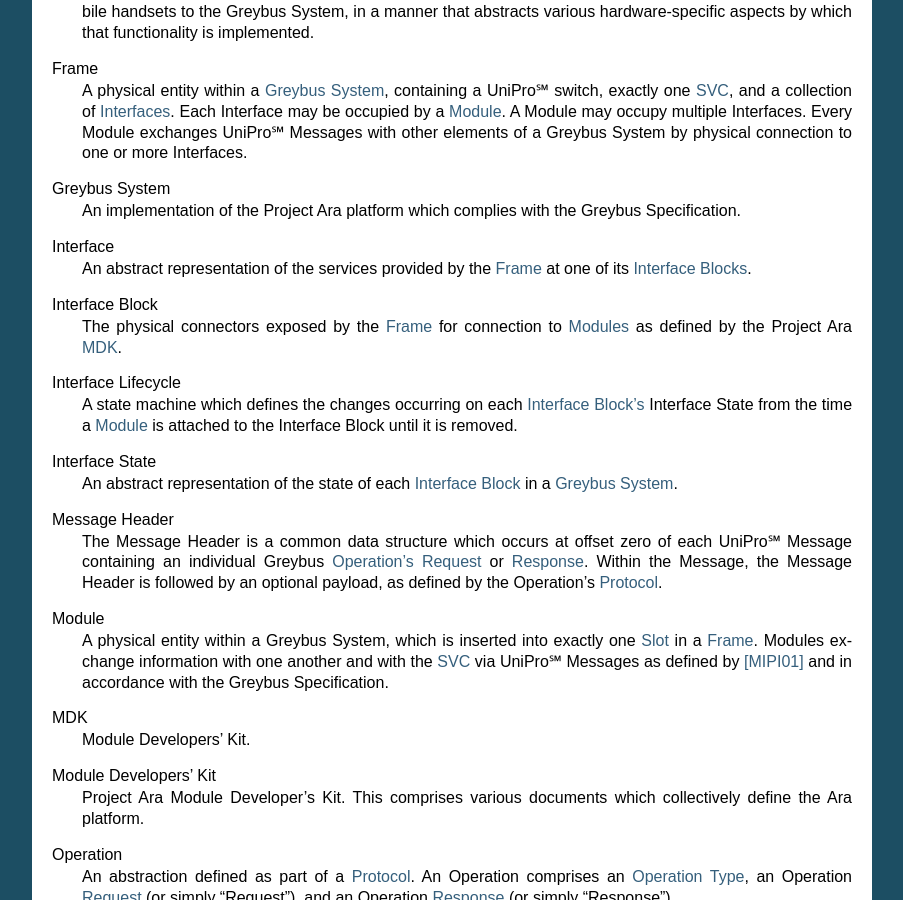
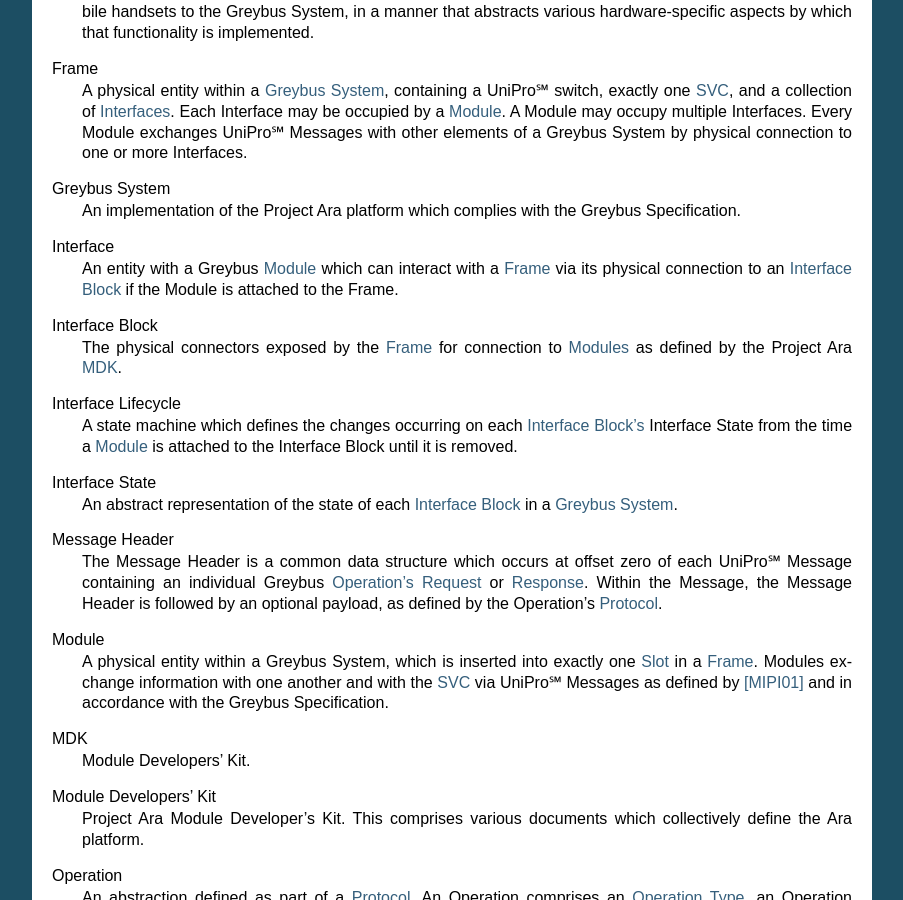
Before and after one commit to projectara/greybus-spec, a Sphinx documentation site: the page built from source/glossary.rst, in a window 1280 px wide and 900 px high, scrolled down 928 px. Shown: the whole window, without its empty margins (198-1101 px from the left). Built offline with Sphinx 7.4.7, drawn with Linux system fonts in a browser that asks for light colours; pages that are not in the unit, such as notebooks, are missing from menus.

Commit message:
SW-4379: glossary: move "Interface" from Frame to Module
"Interface Block" has previously moved to live on the Frame instead of
the Module.

Now, move the location of the "Interface" from the Frame to the Module.

The AP enumerates Greybus Modules by communicating with the Interfaces
attached to each Interface Block -- the Interface is "inside" the
Module.

Additionally, the Bundles implemented by a Module, which represent
devices inside the Module, are children of the Interface, so it really
doesn't make sense to represent the Interface as part of the Frame.

Signed-off-by: Marti Bolivar <mbolivar@leaflabs.com>
Signed-off-by: Greg Kroah-Hartman <gregkh@google.com>

```diff
--- a/source/glossary.rst
+++ b/source/glossary.rst
@@ -105,9 +105,10 @@
 .. _glossary-interface:
 
 Interface
-    An abstract representation of the services provided by the
-    :ref:`Frame <glossary-module>` at one of its :ref:`Interface
-    Blocks <glossary-interface-block>`.
+    An entity with a Greybus :ref:`Module <glossary-module>` which can
+    interact with a :ref:`Frame <glossary-frame>` via its physical
+    connection to an :ref:`Interface Block <glossary-interface-block>`
+    if the Module is attached to the Frame.
 
 .. _glossary-interface-block:
 
```
